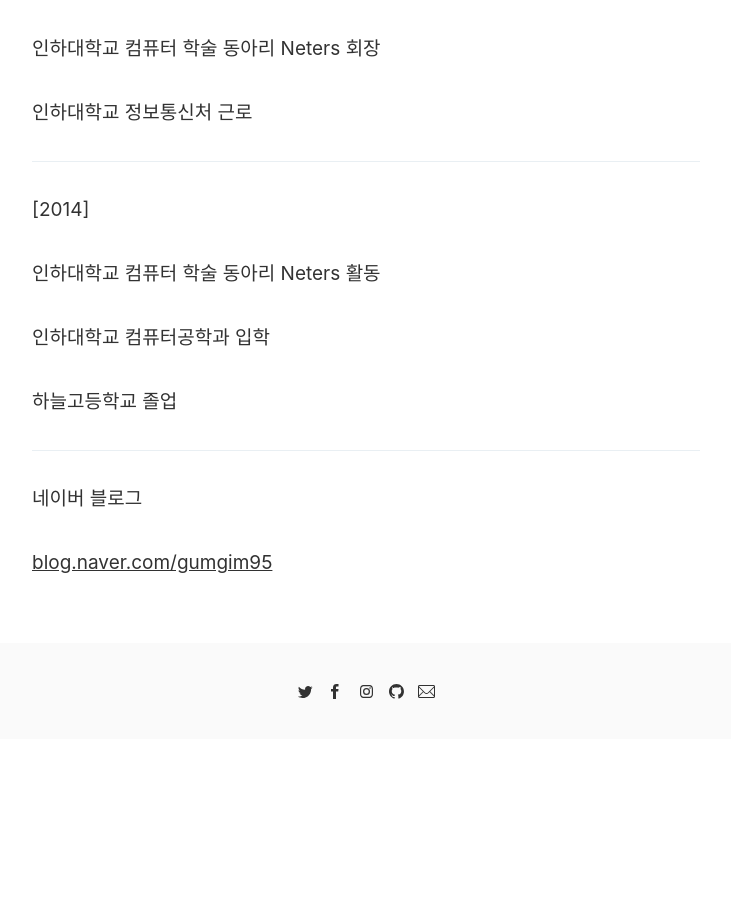
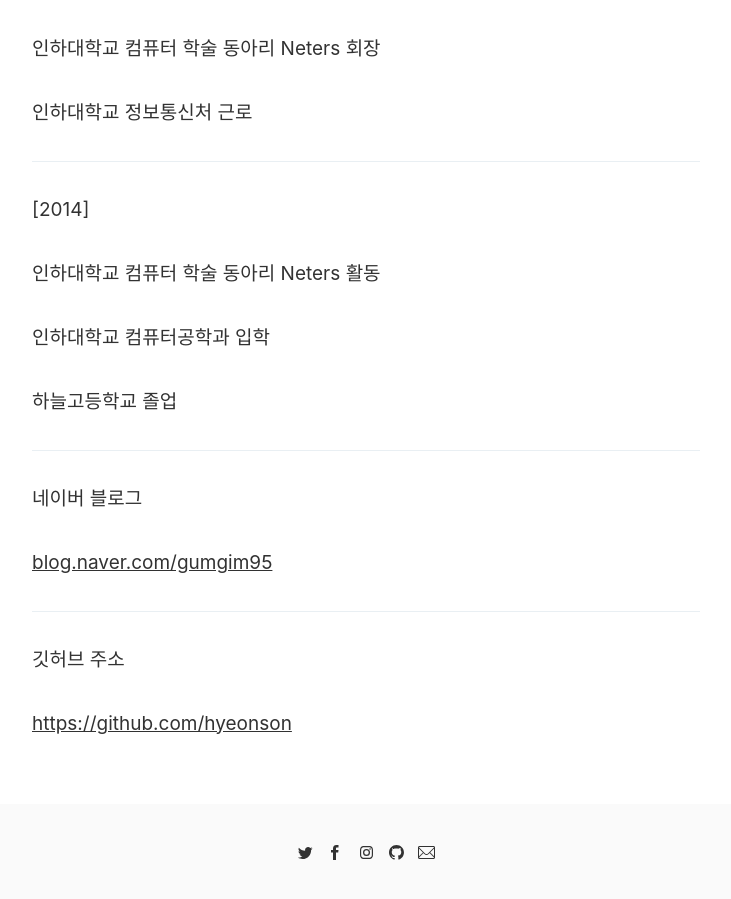
Before and after one commit to hyeonson/hyeonson.git.io, a Jekyll site: the page built from _pages/about.md, in a window 1280 px wide and 900 px high, scrolled down 1726 px. Shown: the whole window, without its empty margins (274-1005 px from the left). Built offline with Jekyll 4.4.1, drawn with Linux system fonts in a browser that asks for light colours; before the commit the page ends 2465 px from its top, so only the background shows below that.

Commit message:
깃허브 주소 추가

```diff
--- a/_pages/about.md
+++ b/_pages/about.md
@@ -47,3 +47,9 @@ IT 연합 창업 동아리 SOPT 23기 서버파트 수료
 네이버 블로그
 
 [blog.naver.com/gumgim95](<https://blog.naver.com/gumgim95>)
+
+------
+
+깃허브 주소
+
+[https://github.com/hyeonson](<https://github.com/hyeonson>)
```
